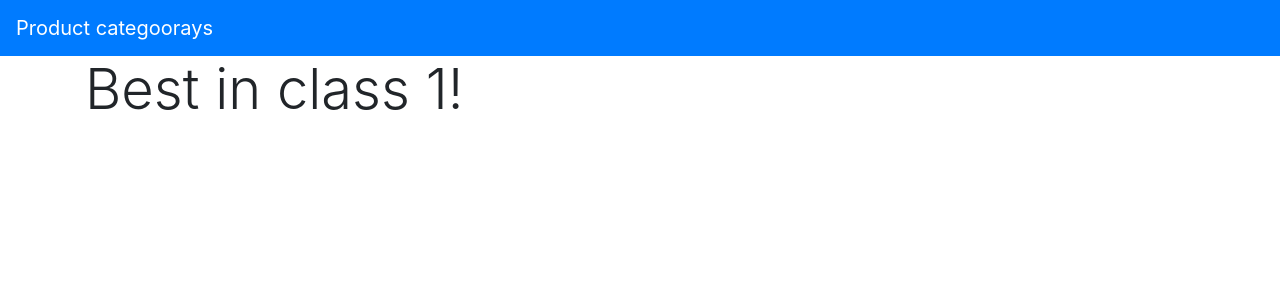
After one commit to Lewandowski-commits/fake-store-in-flask, a Flask app: page /category/1 in a window 1280 px wide. The commit adds this page. Shown: the top 300 px of the page. Run offline with Flask 2, Linux system fonts and the light colour scheme; data that the repository does not hold is empty.

Commit message:
add product category template and links into it

```diff
--- a/app.py
+++ b/app.py
@@ -1,4 +1,4 @@
-from flask import Flask, render_template
+from flask import Flask, render_template, url_for
 import requests
 
 app = Flask(__name__)
@@ -18,6 +18,13 @@ def home():
     return render_template('homepage.html',
                            categoriesList=categoriesList,
                            productsList=productsList)
+@app.route('/category/<selected_cat>')
+def category(selected_cat):
+    resp = requests.get(url=productsUrl + '/category/'+ selected_cat)
+    productsList = resp.json()
+    return render_template('category.html',
+                           productsList=productsList,
+                           selected_cat=selected_cat)
 
 if __name__ == '__main__':
     app.run(debug=True,
--- a/templates/base.html
+++ b/templates/base.html
@@ -20,7 +20,7 @@
             <ul class="navbar-nav mr-auto">
                 {% for category in categoriesList %}
                     <li class="nav-item active">
-                        <a class="nav-link" href="#">{{ category.capitalize() }}<span class="sr-only">(current)</span></a>
+                        <a class="nav-link" href="{{ url_for('category', selected_cat=category) }}">{{ category.capitalize() }}<span class="sr-only">(current)</span></a>
                     </li>
                 {% endfor %}
             </ul>
--- /dev/null
+++ b/templates/category.html
@@ -0,0 +1,29 @@
+{% extends 'base.html' %}
+
+
+{% block title %}{{ selected_cat.capitalize() }}{% endblock %}
+
+{% block content %}
+    <div class="container">
+        <h1 class="display-4">Best in class {{ selected_cat.capitalize() }}!</h1>
+            {% for product in productsList %}
+                <div class="card w-100" style="width: 18rem;">
+                    <div class="row no-gutters">
+                        <div class="col-md-4">
+                            <img src={{ product['image'] }} class="card-img-top h-75 w-75" alt="...">
+                        </div>
+                        <div class="col-md-8">
+                          <div class="card-body">
+                            <h5 class="card-title">{{ product['title'] }}</h5>
+                            <p class="card-text">{{ product['description'][:99]+"..." }}</p>
+                            <a href="#" class="btn btn-success">View product</a>
+                            <a href="#" class="btn btn-info">See related</a>
+                          </div>
+                        </div>
+                    </div>
+                </div>
+                <br>
+            {% endfor %}
+    </div>
+
+{% endblock %}
--- a/templates/homepage.html
+++ b/templates/homepage.html
@@ -10,7 +10,7 @@
           <hr class="my-4">
           <p>It's great because it requires me not to do any data prep and focus on the front end before I can figure a data back-end I can plug into.</p>
           <a class="btn btn-primary btn-lg" href="#" role="button">Learn more</a>
-    </div>
+        <hr class="my-4">
         <div class="card-deck">
             {% for product in productsList %}
                 <div class="card" style="width: 18rem;">
@@ -19,9 +19,11 @@
                     <h5 class="card-title">{{ product['title'] }}</h5>
                     <p class="card-text">{{ product['description'][:99]+"..." }}</p>
                     <a href="#" class="btn btn-success">View product</a>
-                <a href="#" class="btn btn-info">See related</a>
+                    <a href="{{ url_for('category', selected_cat=product['category']) }}" class="btn btn-info">See related</a>
                   </div>
                 </div>
             {% endfor %}
         </div>
+    </div>
+
 {% endblock %}
```
Lines whose indentation alone changed are shown as unchanged.
